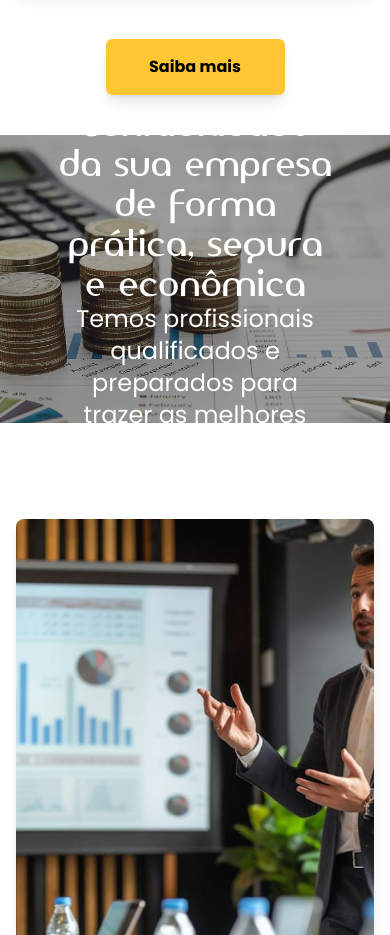
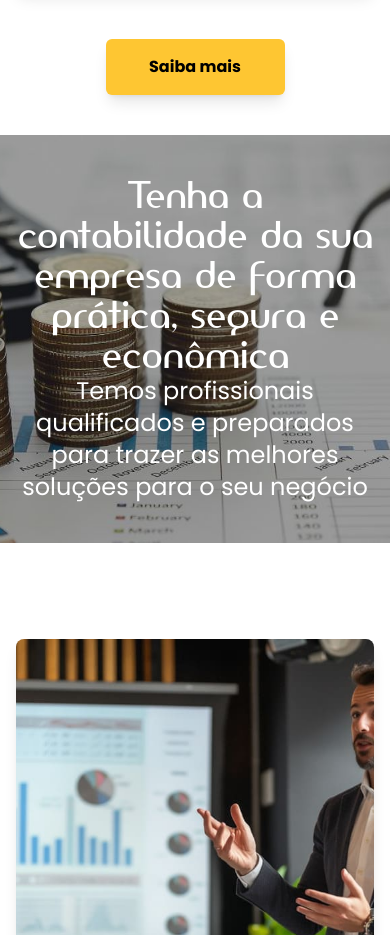
Before and after one commit to lucassdantas/Carneiro-e-Carballido, a React (Vite) app: page / in a window 390 px wide. Shown: the part 2120-3055 px from the top of the page. Built offline with nearby package versions, Linux system fonts and the light colour scheme.

Commit message:
fix section on mobile

```diff
--- a/src/pages/Home/index.tsx
+++ b/src/pages/Home/index.tsx
@@ -93,7 +93,7 @@ export const Home = () => {
       </Section>
 
       <Section
-        className="businessBg w-full h-72 p-10 bg-fixed bg-cover bg-no-repeat bg-center flex items-center justify-center"
+        className="businessBg w-full py-10 lg:h-72 lg:p-10 bg-fixed bg-cover bg-no-repeat bg-center flex items-center justify-center"
         bgImg={banner}
       >
         <div className="text-center">
```
